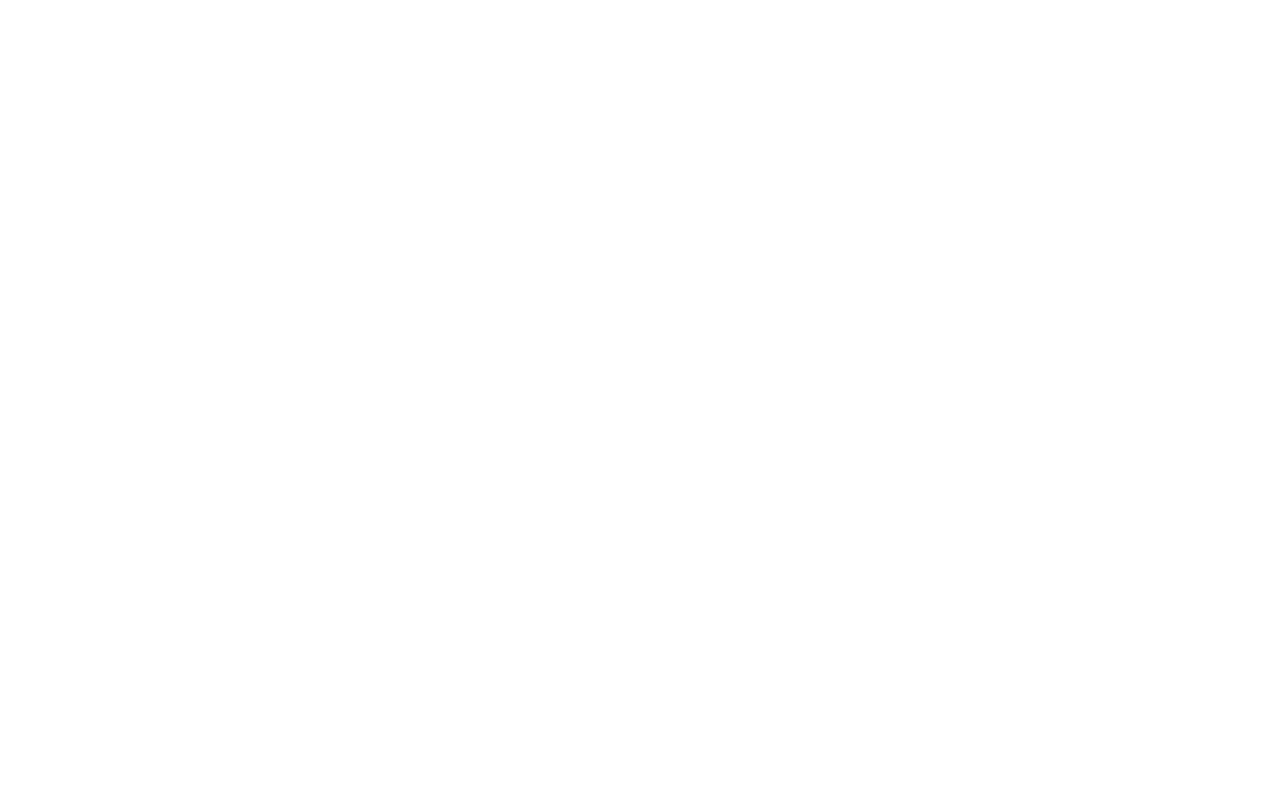
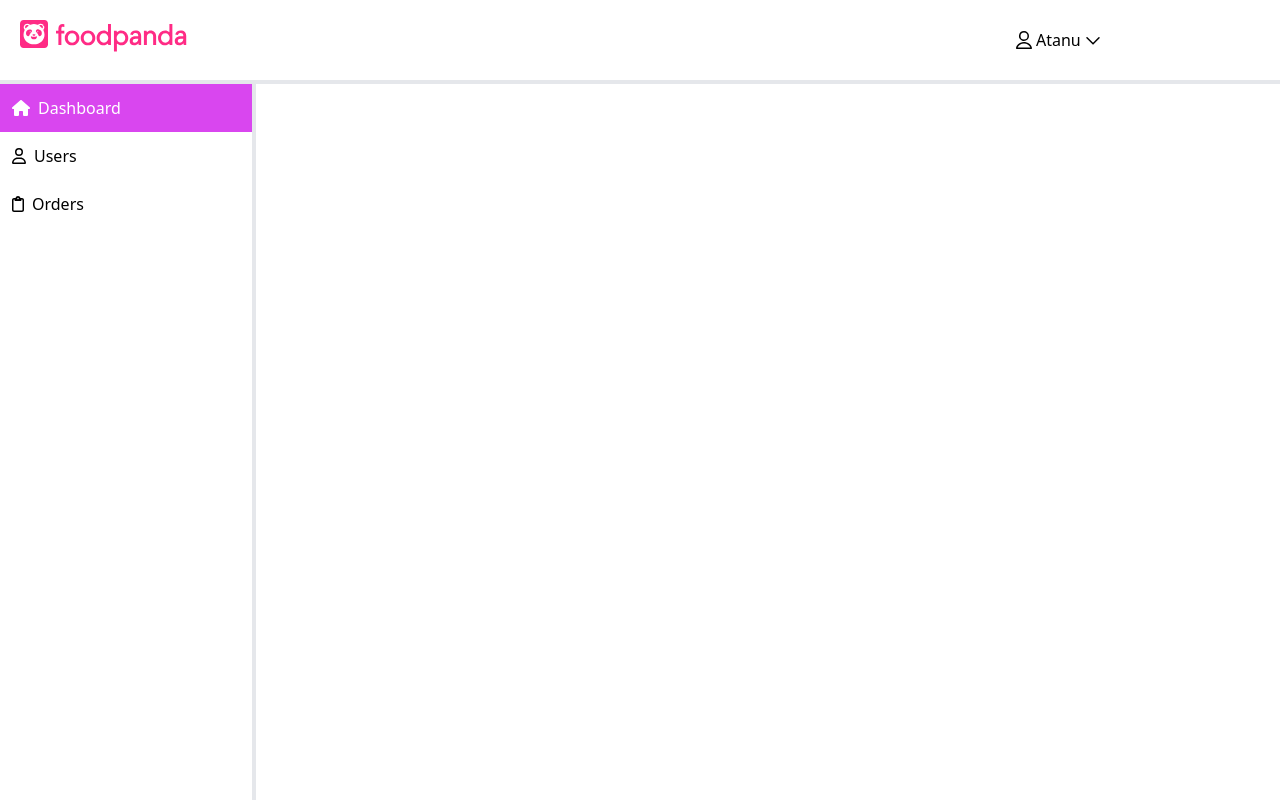
Before and after one commit to AtanuBarua/food_delivery_frontend, a Vue app: page /admin in a window 1280 px wide. Before the commit this address had no page. Built offline with nearby package versions, Linux system fonts and the light colour scheme.

Commit message:
admin panel header and sidebar added

```diff
--- a/package.json
+++ b/package.json
@@ -10,6 +10,12 @@
     "test:unit": "vitest"
   },
   "dependencies": {
+    "@fortawesome/fontawesome-free": "^6.5.2",
+    "@fortawesome/fontawesome-svg-core": "^6.5.2",
+    "@fortawesome/free-brands-svg-icons": "^6.5.2",
+    "@fortawesome/free-regular-svg-icons": "^6.5.2",
+    "@fortawesome/free-solid-svg-icons": "^6.5.2",
+    "@fortawesome/vue-fontawesome": "^3.0.8",
     "pinia": "^2.1.7",
     "vue": "^3.4.29",
     "vue-router": "^4.3.3"
--- a/src/components/Header/LogoSection.vue
+++ b/src/components/Header/LogoSection.vue
@@ -1,6 +1,6 @@
 <template>
   <div class="logo flex flex-row space-x-2 cursor-pointer">
-    <img src="/src/assets/logo.svg" alt="" style="height: 28px;">
+    <img src="/src/assets/logo.svg" alt="logo" style="height: 28px;">
     <img class="mt-1" src="/src/assets/foodpanda.svg" alt="" style="height: 28px;">
   </div>
 </template>
--- a/src/main.js
+++ b/src/main.js
@@ -6,8 +6,17 @@
 import App from './App.vue'
 import router from './router'
 
+import { library } from '@fortawesome/fontawesome-svg-core'
+import { FontAwesomeIcon } from '@fortawesome/vue-fontawesome'
+import { faHouse, faUserSecret } from '@fortawesome/free-solid-svg-icons'
+import { faTwitter } from '@fortawesome/free-brands-svg-icons'
+import { faClipboard, faUser } from '@fortawesome/free-regular-svg-icons'
+
+library.add(faUserSecret, faTwitter, faUser, faHouse, faClipboard)
+
 const app = createApp(App)
 
+app.component('font-awesome-icon', FontAwesomeIcon)
 app.use(createPinia())
 app.use(router)
 
--- a/src/router/index.js
+++ b/src/router/index.js
@@ -1,5 +1,6 @@
 import { createRouter, createWebHistory } from 'vue-router'
-import HomeView from '../views/HomeView.vue'
+import HomeView from '../views/HomeView.vue';
+import AdminHome from '../views/admin/Home.vue';
 
 const router = createRouter({
   history: createWebHistory(import.meta.env.BASE_URL),
@@ -9,6 +10,11 @@
       name: 'home',
       component: HomeView
     },
+    {
+      path: '/admin',
+      name: 'adminHome',
+      component: AdminHome
+    }
   ]
 })
 
--- /dev/null
+++ b/src/views/admin/Home.vue
@@ -0,0 +1,44 @@
+<template>
+    <div class="h-screen flex flex-col">
+        <header class="header h-16 w-screen mt-5 border-b-4">
+            <nav class="flex flex-row justify-between mx-5">
+                <LogoSection />
+                <UserSection />
+            </nav>
+        </header>
+
+        <div class="flex h-4/5 flex-grow">
+            <div class="sidebar  w-1/5 border-r-4">
+                <ul>
+                    <li class="bg-fuchsia-500 p-3 cursor-pointer hover:bg-pink-400 text-white">
+                        <font-awesome-icon :icon="['fas', 'house']" />
+                        <span class="ml-2">Dashboard</span>
+                    </li>
+                    <li class="p-3 cursor-pointer hover:bg-pink-400 hover:text-white">
+                        <font-awesome-icon :icon="['far', 'user']" />
+                        <span class="ml-2">Users</span>
+                    </li>
+                    <li class="p-3 cursor-pointer hover:bg-pink-400 hover:text-white">
+                        <font-awesome-icon :icon="['far', 'clipboard']" />
+                        <span class="ml-2">Orders</span>
+                    </li>
+                </ul>
+            </div>
+            <div class="content w-4/5">
+
+            </div>
+        </div>
+    </div>
+</template>
+
+<script>
+import LogoSection from '../../components/Header/LogoSection.vue';
+import UserSection from '../../components/Header/UserSection.vue';
+
+export default {
+    name: 'Home',
+    components: {
+        LogoSection, UserSection
+    }
+}
+</script>
```
Also changed, not shown: 1 other file (tests, documents, lock files or other folders).
